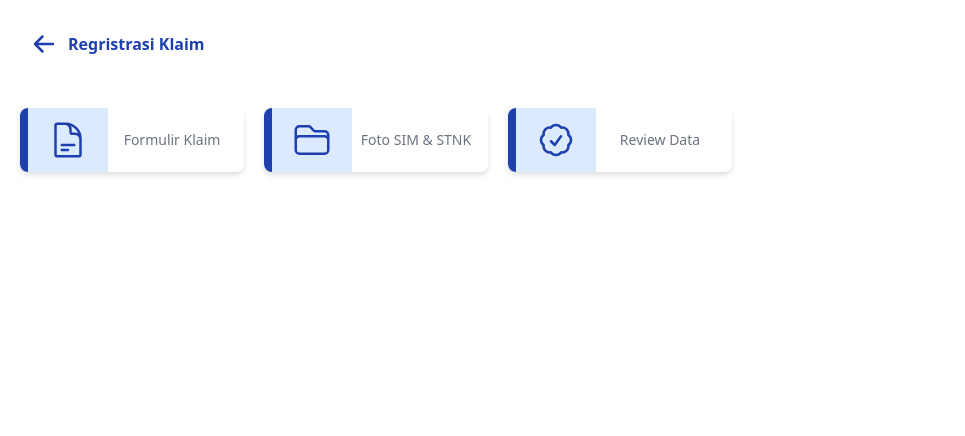
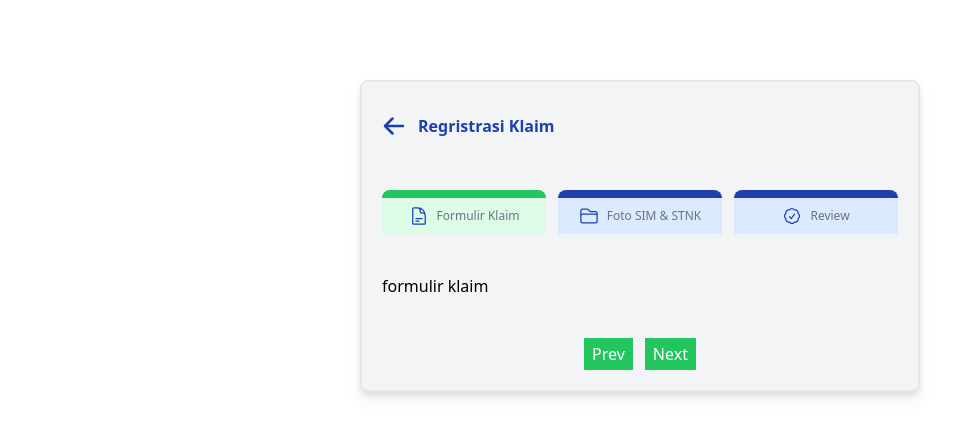
Before and after one commit to rizkymakruf/wizard-form, a Next.js app: page / in a window 1280 px wide. Shown: the top 436 px of the page, without its empty margins (0-965 px from the left). Built offline with nearby package versions, Linux system fonts and the light colour scheme.

Commit message:
initial commit

```diff
--- /dev/null
+++ b/components/FormFoto.js
@@ -0,0 +1,8 @@
+const FormFoto = () => {
+  return (
+    <>
+      <div className="w-full p-5">form foto</div>
+    </>
+  );
+};
+export default FormFoto;
--- /dev/null
+++ b/components/FormulirKlaim.js
@@ -0,0 +1,8 @@
+const FormulirKlaim = () => {
+  return (
+    <>
+      <div className="w-full p-5">formulir klaim</div>
+    </>
+  );
+};
+export default FormulirKlaim;
--- /dev/null
+++ b/components/Review.js
@@ -0,0 +1,9 @@
+const Review = () => {
+  return (
+    <>
+      <div className="w-full p-5">Review</div>
+    </>
+  );
+};
+
+export default Review;
--- a/components/navigasi.js
+++ b/components/navigasi.js
@@ -1,6 +1,6 @@
 const Navigasi = () => {
   return (
-    <div className="w-full px-8 py-8 flex items-center gap-3 cursor-pointer">
+    <div className="w-full px-5 py-8 flex items-center gap-3 cursor-pointer">
       <svg
         xmlns="http://www.w3.org/2000/svg"
         fill="none"
--- a/pages/index.js
+++ b/pages/index.js
@@ -1,24 +1,49 @@
+import { useState } from "react";
+import FormFoto from "../components/FormFoto";
+import FormulirKlaim from "../components/FormulirKlaim";
 import Navigasi from "../components/navigasi";
+import Review from "../components/Review";
 
 const Home = () => {
+  const [page, setPage] = useState(0);
+
+  const [formData, setFormData] = useState();
+
+  const FormTitles = ["Formulir Klaim", "Form Foto", "Review"];
+
+  const PageDisplay = () => {
+    if (page === 0) {
+      return <FormulirKlaim formData={formData} setFormData={setFormData} />;
+    } else if (page === 1) {
+      return <FormFoto formData={formData} setFormData={setFormData} />;
+    } else {
+      return <Review formData={formData} setFormData={setFormData} />;
+    }
+  };
+
   return (
-    <>
-      <div className="w-full">
+    <div className="w-full md:flex md:justify-center md:items-center md:p-20">
+      <div className="w-full md:w-2/4 md:bordered md:border-2 md:rounded-lg md:bg-gray-100 md:drop-shadow-lg">
         <Navigasi />
-        <div className="w-full relative">
-          <div className="flex overflow-hidden  md:overflow-hidden noscroll overflow-x-scroll gap-5 p-5">
-            <div className="flex-none drop-shadow-md w-56 h-16 rounded-lg bg-white">
-              <div className="w-full flex">
-                <div className="flex">
-                  <div className="w-2 rounded-tl-lg rounded-bl-lg bg-blue-800 h-16"></div>
-                  <div className="flex justify-center items-center w-20 h-16 bg-blue-100">
+        {/* Step wizard */}
+        <div className="w-full flex p-5 gap-3">
+          <div
+            className={`w-2/6 bordered border-t-8 rounded-t-lg flex flex-col justify-center items-center ${
+              page === 0
+                ? "border-green-500 bg-green-100"
+                : page === 1
+                ? "border-green-500 bg-green-100"
+                : "border-blue-800  bg-blue-100"
+            }`}
+          >
+            <div className="flex gap-2 px-2 py-2 w-full justify-center items-center">
               <svg
                 xmlns="http://www.w3.org/2000/svg"
                 fill="none"
                 viewBox="0 0 24 24"
                 strokeWidth="1.5"
                 stroke="currentColor"
-                      className="w-10 h-10 text-blue-800"
+                className="w-5 h-5 text-blue-800"
               >
                 <path
                   strokeLinecap="round"
@@ -26,25 +51,18 @@ const Home = () => {
                   d="M19.5 14.25v-2.625a3.375 3.375 0 00-3.375-3.375h-1.5A1.125 1.125 0 0113.5 7.125v-1.5a3.375 3.375 0 00-3.375-3.375H8.25m0 12.75h7.5m-7.5 3H12M10.5 2.25H5.625c-.621 0-1.125.504-1.125 1.125v17.25c0 .621.504 1.125 1.125 1.125h12.75c.621 0 1.125-.504 1.125-1.125V11.25a9 9 0 00-9-9z"
                 />
               </svg>
-                  </div>
-                  <div className="w-32 flex justify-center items-center text-gray-500 text-sm">
-                    Formulir Klaim
+              <p className="text-xs text-gray-500">Formulir Klaim</p>
             </div>
           </div>
-              </div>
-            </div>
-            <div className="flex-none drop-shadow-md w-56 h-16 rounded-lg bg-white">
-              <div className="w-full flex">
-                <div className="flex">
-                  <div className="w-2 rounded-tl-lg rounded-bl-lg bg-blue-800 h-16"></div>
-                  <div className="flex justify-center items-center w-20 h-16 bg-blue-100">
+          <div className="w-2/6 bordered border-t-8 border-blue-800 rounded-t-lg flex flex-col justify-center items-center bg-blue-100">
+            <div className="flex gap-2 px-2 py-2 w-full justify-center items-center">
               <svg
                 xmlns="http://www.w3.org/2000/svg"
                 fill="none"
                 viewBox="0 0 24 24"
                 strokeWidth="1.5"
                 stroke="currentColor"
-                      className="w-10 h-10 text-blue-800"
+                className="w-5 h-5 text-blue-800"
               >
                 <path
                   strokeLinecap="round"
@@ -52,25 +70,18 @@ const Home = () => {
                   d="M2.25 12.75V12A2.25 2.25 0 014.5 9.75h15A2.25 2.25 0 0121.75 12v.75m-8.69-6.44l-2.12-2.12a1.5 1.5 0 00-1.061-.44H4.5A2.25 2.25 0 002.25 6v12a2.25 2.25 0 002.25 2.25h15A2.25 2.25 0 0021.75 18V9a2.25 2.25 0 00-2.25-2.25h-5.379a1.5 1.5 0 01-1.06-.44z"
                 />
               </svg>
-                  </div>
-                  <div className="w-32 flex justify-center items-center text-gray-500 text-sm">
-                    Foto SIM & STNK
+              <p className="text-xs text-gray-500">Foto SIM & STNK</p>
             </div>
           </div>
-              </div>
-            </div>
-            <div className="flex-none drop-shadow-md w-56 h-16 rounded-lg bg-white">
-              <div className="w-full flex">
-                <div className="flex">
-                  <div className="w-2 rounded-tl-lg rounded-bl-lg bg-blue-800 h-16"></div>
-                  <div className="flex justify-center items-center w-20 h-16 bg-blue-100">
+          <div className="w-2/6 bordered border-t-8 border-blue-800 rounded-t-lg flex flex-col justify-center items-center bg-blue-100">
+            <div className="flex gap-2 px-2 py-2 w-full justify-center items-center">
               <svg
                 xmlns="http://www.w3.org/2000/svg"
                 fill="none"
                 viewBox="0 0 24 24"
                 strokeWidth="1.5"
                 stroke="currentColor"
-                      className="w-10 h-10 text-blue-800"
+                className="w-5 h-5 text-blue-800"
               >
                 <path
                   strokeLinecap="round"
@@ -78,17 +89,40 @@ const Home = () => {
                   d="M9 12.75L11.25 15 15 9.75M21 12c0 1.268-.63 2.39-1.593 3.068a3.745 3.745 0 01-1.043 3.296 3.745 3.745 0 01-3.296 1.043A3.745 3.745 0 0112 21c-1.268 0-2.39-.63-3.068-1.593a3.746 3.746 0 01-3.296-1.043 3.745 3.745 0 01-1.043-3.296A3.745 3.745 0 013 12c0-1.268.63-2.39 1.593-3.068a3.745 3.745 0 011.043-3.296 3.746 3.746 0 013.296-1.043A3.746 3.746 0 0112 3c1.268 0 2.39.63 3.068 1.593a3.746 3.746 0 013.296 1.043 3.746 3.746 0 011.043 3.296A3.745 3.745 0 0121 12z"
                 />
               </svg>
+              <p className="text-xs text-gray-500">Review</p>
             </div>
-                  <div className="w-32 flex justify-center items-center text-gray-500 text-sm">
-                    Review Data
+          </div>
+        </div>
+        {/* Form container */}
+        <div className="form-container">
+          <div className="body">{PageDisplay()}</div>
+          <div className="footer w-full justify-center p-5 flex gap-3">
+            <button
+              className="py-1 px-2 bg-green-500 text-white"
+              disabled={page == 0}
+              onClick={() => {
+                setPage((currPage) => currPage - 1);
+              }}
+            >
+              Prev
+            </button>
+            <button
+              className="py-1 px-2 bg-green-500 text-white"
+              onClick={() => {
+                if (page === FormTitles.length - 1) {
+                  alert("FORM SUBMITTED");
+                  console.log(formData);
+                } else {
+                  setPage((currPage) => currPage + 1);
+                }
+              }}
+            >
+              {page === FormTitles.length - 1 ? "Submit" : "Next"}
+            </button>
           </div>
         </div>
       </div>
     </div>
-          </div>
-        </div>
-      </div>
-    </>
   );
 };
 export default Home;
```
Lines whose indentation alone changed are shown as unchanged.
